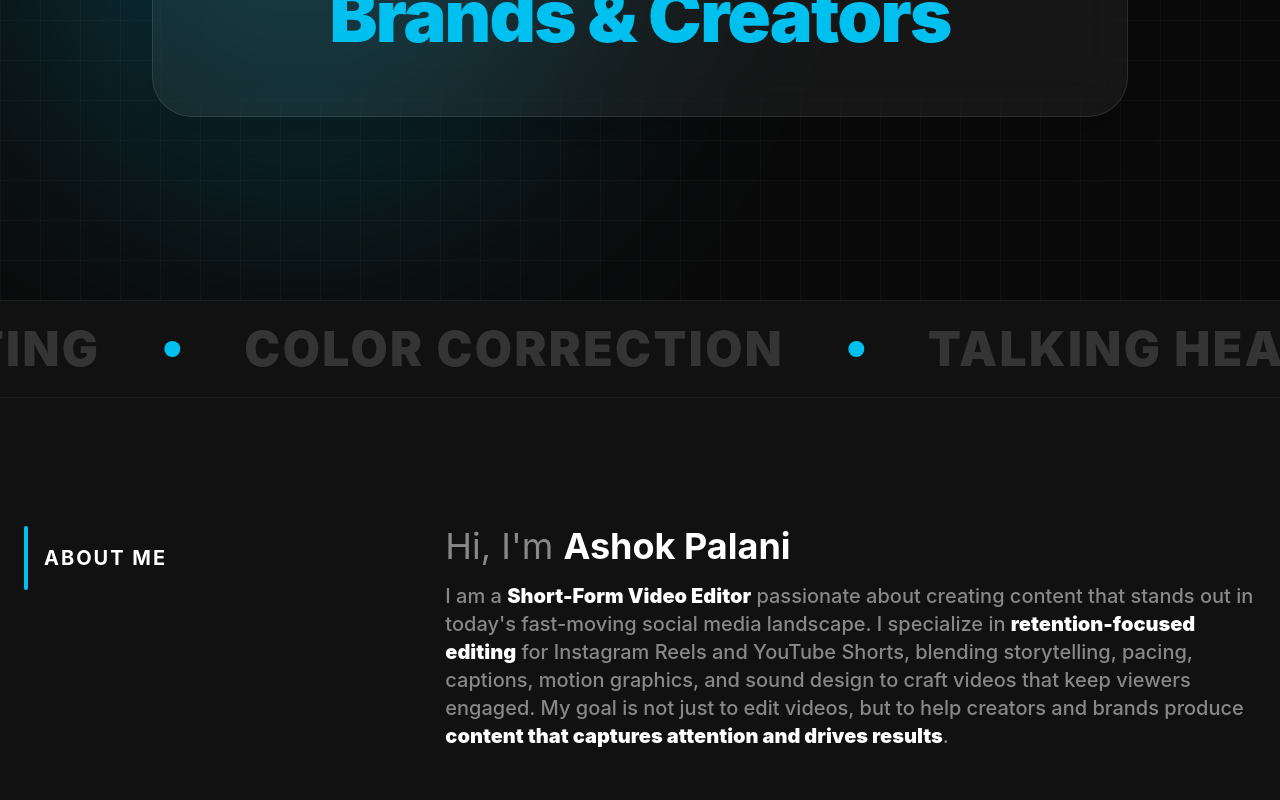
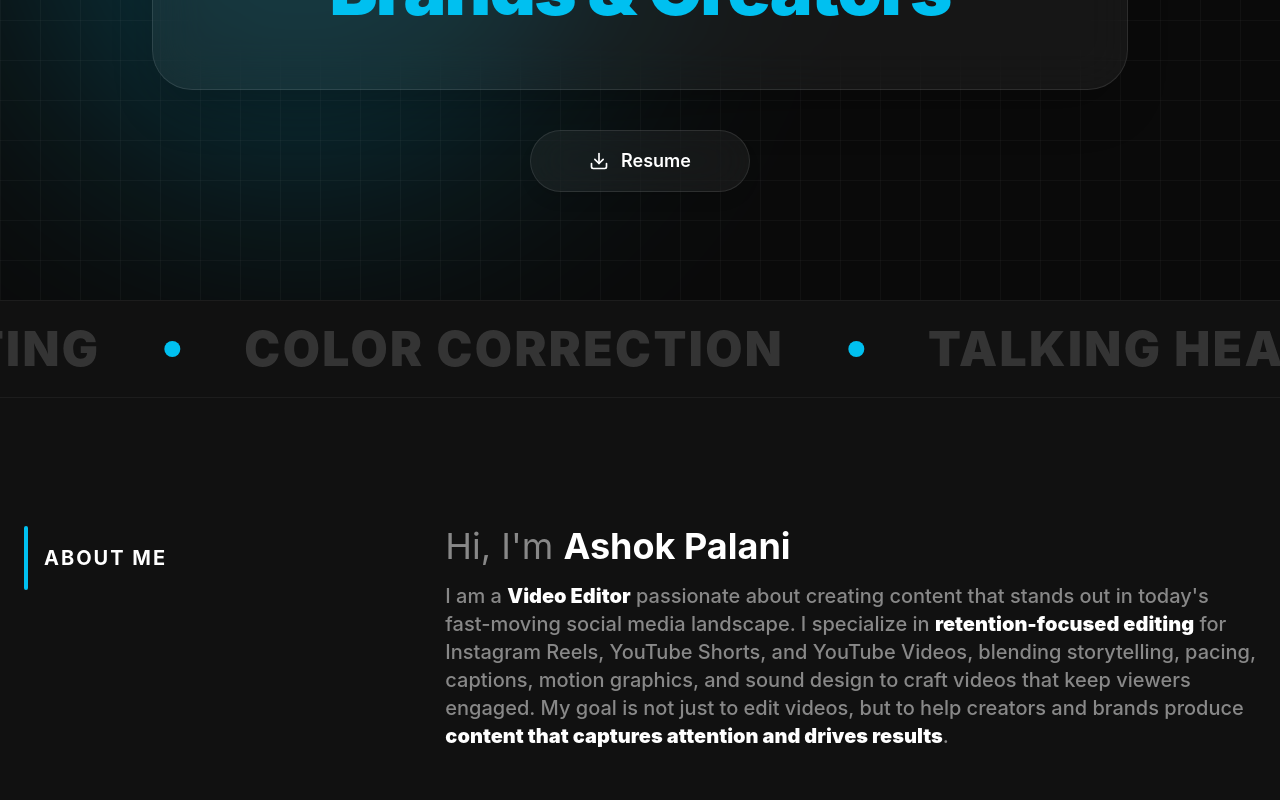
Before and after one commit to AshokBin/Ashverse, a React (Vite) app: page / in a window 1280 px wide. Shown: the part 500-1300 px from the top of the page. Built offline with nearby package versions, Linux system fonts and the light colour scheme.

Commit message:
Add resume PDF and update profile information; refine content in About and Contact sections

```diff
--- a/src/components/layout/Footer.jsx
+++ b/src/components/layout/Footer.jsx
@@ -5,7 +5,7 @@ export default function Footer() {
         <p className="font-bold tracking-widest text-white mb-4 md:mb-0">
           ASH<span className="text-brand-orange uppercase">VE</span>RSE
         </p>
-        <p>Made to Be Remembered.</p>
+        <p>Made to Be Remembered!</p>
       </div>
     </footer>
   );
--- a/src/components/sections/About.jsx
+++ b/src/components/sections/About.jsx
@@ -25,28 +25,21 @@ export default function About() {
             transition={{ duration: 0.6 }}
           >
             <h3 className="text-2xl md:text-4xl text-brand-gray mb-4">
-    Hi, I'm{" "}
-    <span className="text-white font-bold">
-      Ashok Palani
-    </span>
+              Hi, I'm <span className="text-white font-bold">Ashok Palani</span>
             </h3>
 
-  <motion.p
-    className="text-lg md:text-xl leading-relaxed text-brand-gray font-medium"
-  >
+            <motion.p className="text-lg md:text-xl leading-relaxed text-brand-gray font-medium">
               I am a{" "}
-    <strong className="text-white font-black">
-      Short-Form Video Editor
-    </strong>{" "}
-    passionate about creating content that stands out in today's fast-moving
-    social media landscape. I specialize in{" "}
+              <strong className="text-white font-black">Video Editor</strong>{" "}
+              passionate about creating content that stands out in today's
+              fast-moving social media landscape. I specialize in{" "}
               <strong className="text-white font-black">
                 retention-focused editing
               </strong>{" "}
-    for Instagram Reels and YouTube Shorts, blending storytelling, pacing,
-    captions, motion graphics, and sound design to craft videos that keep
-    viewers engaged. My goal is not just to edit videos, but to help creators
-    and brands produce{" "}
+              for Instagram Reels, YouTube Shorts, and YouTube Videos, blending
+              storytelling, pacing, captions, motion graphics, and sound design
+              to craft videos that keep viewers engaged. My goal is not just to
+              edit videos, but to help creators and brands produce{" "}
               <strong className="text-white font-black">
                 content that captures attention and drives results
               </strong>
--- a/src/components/sections/Contact.jsx
+++ b/src/components/sections/Contact.jsx
@@ -1,3 +1,4 @@
+import { Download } from "lucide-react";
 import { contactInfo } from "../../data/contact";
 import { socialLinks } from "../../data/social";
 
@@ -11,6 +12,7 @@ export default function Contact() {
           Let's Create videos that get{" "}
           <span className="text-brand-orange">Results</span>
         </h2>
+
         <p className="text-xl text-brand-gray mb-12 relative z-10">
           Ready to Elevate Your Content?
         </p>
@@ -22,6 +24,7 @@ export default function Contact() {
           >
             Send an Email
           </a>
+
           <a
             href={contactInfo.calendlyLink}
             target="_blank"
@@ -35,6 +38,7 @@ export default function Contact() {
         <div className="mt-20 pt-10 border-t border-white/10 flex justify-center gap-6 relative z-10">
           {socialLinks.map((link) => {
             const Icon = link.icon;
+
             return (
               <a
                 key={link.platform}
@@ -48,8 +52,32 @@ export default function Contact() {
             );
           })}
         </div>
-        <div className="font-medium pt-8 flex justify-center relative z-10">
-          ASHOK PALANI
+
+        {/* Resume Button */}
+        <div className="mt-8 flex justify-center relative z-10">
+          <a
+            href="/Ashok_Video Editor_Resume.pdf"
+            download
+            className="group inline-flex items-center justify-center gap-3
+                       min-w-[220px]
+                       px-10 py-4
+                       rounded-full
+                       bg-white/5 backdrop-blur-xl
+                       border border-white/10
+                       text-lg font-semibold text-white
+                       shadow-lg
+                       hover:border-brand-orange
+                       hover:bg-white/10
+                       hover:text-brand-orange
+                       hover:scale-105
+                       transition-all duration-300"
+          >
+            <Download
+              size={20}
+              className="transition-transform duration-300 group-hover:translate-y-0.5"
+            />
+            Resume
+          </a>
         </div>
       </div>
     </section>
--- a/src/components/sections/Hero.jsx
+++ b/src/components/sections/Hero.jsx
@@ -1,20 +1,31 @@
 import { motion } from "framer-motion";
+import { Download } from "lucide-react";
 import { profile } from "../../data/profile";
-import { socialLinks } from "../../data/social";
-import SocialLink from "../ui/SocialLink";
+// import { socialLinks } from "../../data/social";
+// import SocialLink from "../ui/SocialLink";
 
 export default function Hero() {
   const containerVariants = {
     hidden: { opacity: 0 },
     show: {
       opacity: 1,
-      transition: { staggerChildren: 0.2, delayChildren: 0.3 },
+      transition: {
+        staggerChildren: 0.2,
+        delayChildren: 0.3,
+      },
     },
   };
 
   const itemVariants = {
     hidden: { opacity: 0, y: 30 },
-    show: { opacity: 1, y: 0, transition: { duration: 0.8, ease: "easeOut" } },
+    show: {
+      opacity: 1,
+      y: 0,
+      transition: {
+        duration: 0.8,
+        ease: "easeOut",
+      },
+    },
   };
 
   return (
@@ -29,6 +40,7 @@ export default function Hero() {
           animate="show"
           className="flex flex-col items-center text-center"
         >
+          {/* Tagline */}
           <motion.h1
             variants={itemVariants}
             className="text-sm md:text-base font-bold tracking-[0.3em] text-brand-gray uppercase mb-8"
@@ -36,17 +48,21 @@ export default function Hero() {
             {profile.tagline}
           </motion.h1>
 
+          {/* Hero Card */}
           <motion.div
             variants={itemVariants}
-            className="bg-white/5 backdrop-blur-xl border border-white/10 p-8 md:p-16 rounded-[2.5rem] shadow-2xl mb-12 relative overflow-hidden group"
+            className="bg-white/5 backdrop-blur-xl border border-white/10 p-8 md:p-16 rounded-[2.5rem] shadow-2xl mb-10 relative overflow-hidden group"
           >
             <div className="absolute inset-0 bg-gradient-to-b from-white/5 to-transparent opacity-0 group-hover:opacity-100 transition-opacity duration-500" />
+
             <h2 className="text-4xl md:text-6xl lg:text-7xl font-black leading-tight tracking-tight text-white">
-              {profile.heroHeadline.split("one-stop").map((part, i, arr) =>
+              {profile.heroHeadline.split("one-stop").map((part, i) =>
                 i === 0 ? (
                   <span key={i}>
                     {part}
-                    <span className="text-brand-orange">Agencies, Brands & Creators</span>
+                    <span className="text-brand-orange">
+                      Agencies, Brands & Creators
+                    </span>
                   </span>
                 ) : (
                   <span key={i}>{part}</span>
@@ -55,14 +71,44 @@ export default function Hero() {
             </h2>
           </motion.div>
 
-          {/* <motion.div
+          {/* Resume Button */}
+          <motion.a
             variants={itemVariants}
-            className="grid grid-cols-1 sm:grid-cols-2 lg:grid-cols-4 gap-4 w-full md:w-auto"
+            href="/Ashok_Video Editor_Resume.pdf"
+            download
+            whileHover={{ scale: 1.05 }}
+            whileTap={{ scale: 0.96 }}
+            className="group inline-flex items-center justify-center gap-3
+                       min-w-[220px]
+                       px-10 py-4
+                       rounded-full
+                       bg-white/5 backdrop-blur-xl
+                       border border-white/10
+                       text-lg font-semibold text-white
+                       shadow-lg
+                       hover:border-brand-orange
+                       hover:text-brand-orange
+                       hover:bg-white/10
+                       transition-all duration-300"
+          >
+            <Download
+              size={20}
+              className="transition-transform duration-300 group-hover:translate-y-0.5"
+            />
+            Resume
+          </motion.a>
+
+          {/* Social Links */}
+          {/*
+          <motion.div
+            variants={itemVariants}
+            className="grid grid-cols-1 sm:grid-cols-2 lg:grid-cols-4 gap-4 w-full md:w-auto mt-10"
           >
             {socialLinks.map((link) => (
               <SocialLink key={link.platform} {...link} />
             ))}
-          </motion.div> */}
+          </motion.div>
+          */}
         </motion.div>
       </div>
     </section>
--- a/src/data/profile.js
+++ b/src/data/profile.js
@@ -1,9 +1,9 @@
 export const profile = {
   name: "AshversE",
-  tagline: "Short-form Video Editor",
+  tagline: "Video Editor | Social Media Content",
   heroHeadline: "Retention-Focused Reel Editing for ",
   aboutBio:
-    "Hi, I am Ashok. I am a Short-Form Video Editor passionate about creating content that stands out in today's fast-moving social media landscape. I specialize in retention-focused reel editing for Instagram Reels and YouTube Shorts, combining storytelling, pacing, captions, motion graphics, and sound design to create engaging viewer experiences. My goal is not just to edit videos, but to help clients produce content that holds attention and performs effectively on short-form platforms.",
+    "Hi, I am Ashok. I am a Video Editor passionate about creating content that stands out in today's fast-moving social media landscape. I specialize in retention-focused reel editing for Instagram Reels, YouTube Shorts, and YouTube Videos, combining storytelling, pacing, captions, motion graphics, and sound design to create engaging viewer experiences. My goal is not just to edit videos, but to help clients produce content that holds attention and performs effectively on short-form platforms.",
   stats: [
     { label: "Years Experience", value: 1 },
     { label: "Videos Delivered", value: 60 },
```
Also changed, not shown: 1 other file (tests, documents, lock files or other folders). Lines whose indentation alone changed are shown as unchanged.
